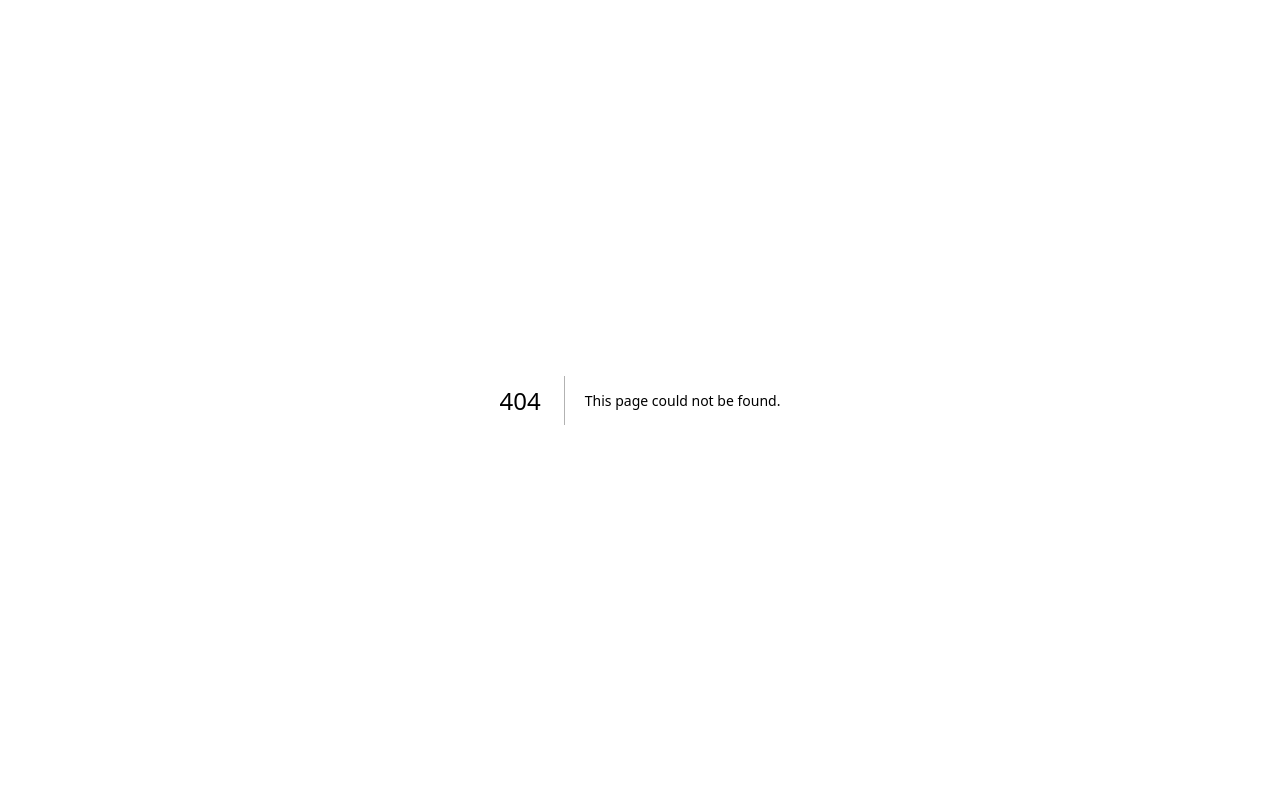
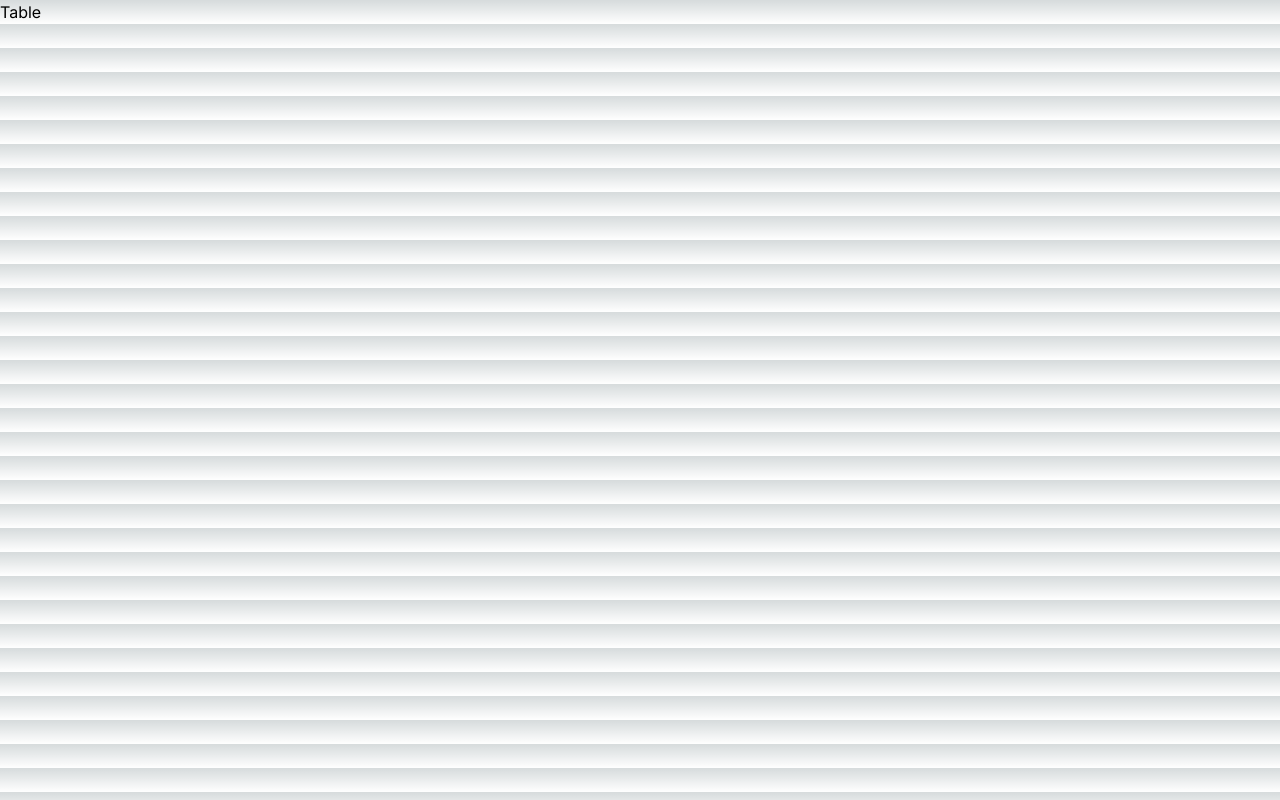
Before and after one commit to neil-kelsey/ground-control-water-table, a Next.js app in the folder ground-control-water-table/: page /table in a window 1280 px wide. Before the commit this address had no page. Built offline with nearby package versions, Linux system fonts and the light colour scheme.

Commit message:
feat: Adding basic table page - you can view this at http://localhost:3000/table

```diff
--- /dev/null
+++ b/ground-control-water-table/src/app/table/page.tsx
@@ -0,0 +1,13 @@
+"use client"; // This is a client component
+
+import React from 'react';
+
+const TablePage = () => {
+    return (
+        <div>
+            <h1>Table</h1>
+        </div>
+    );
+};
+
+export default TablePage;
```
